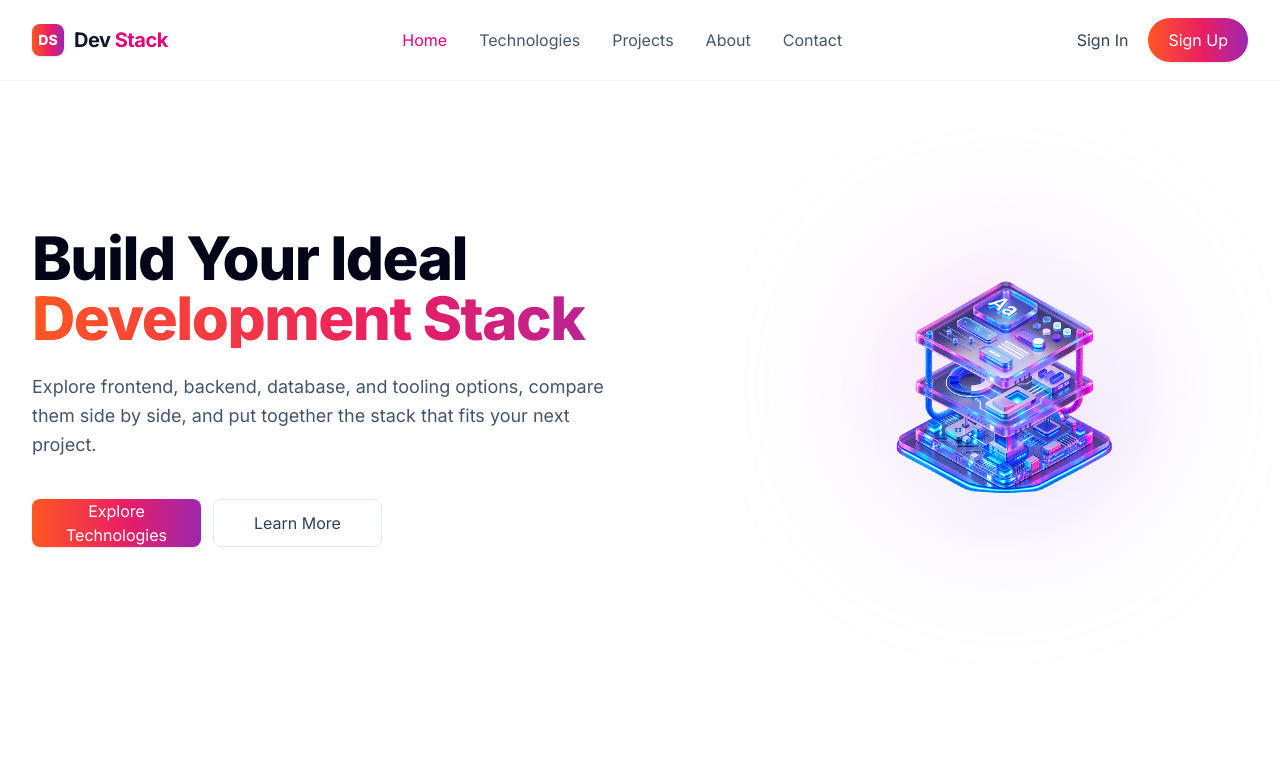
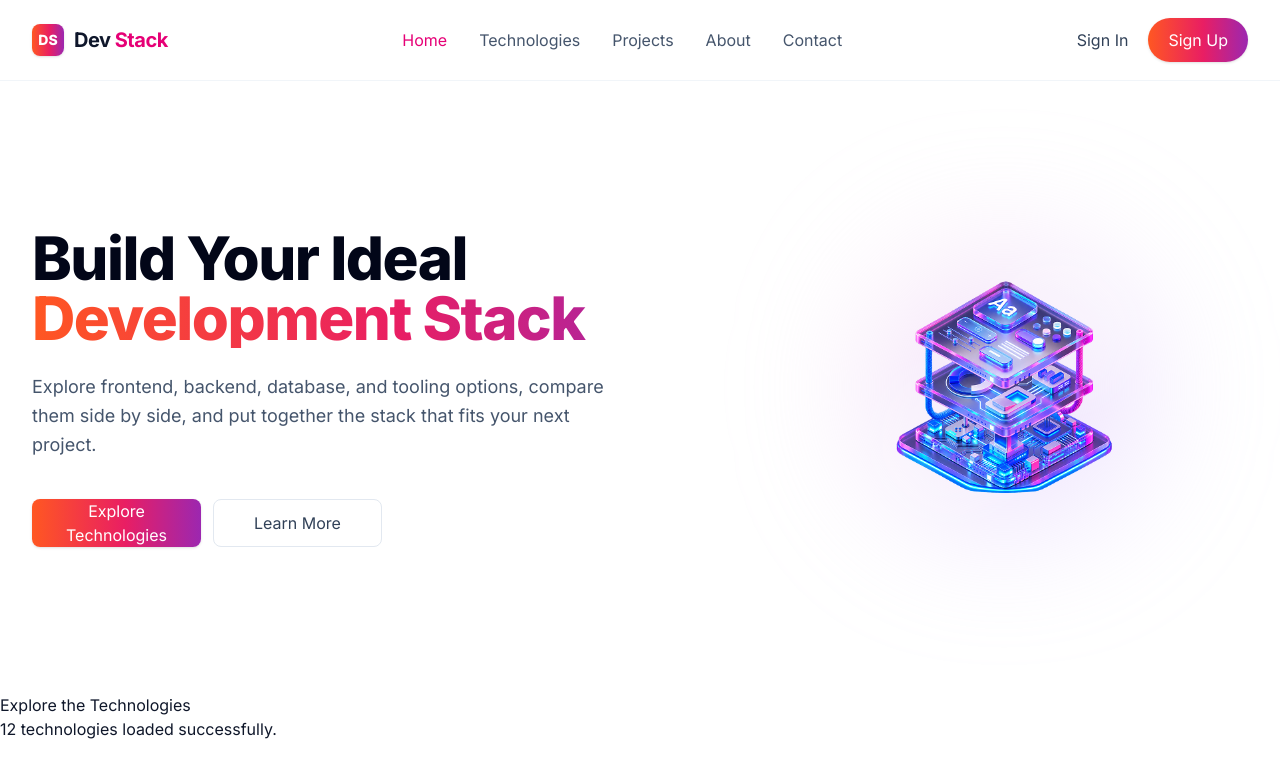
Before and after one commit to rezaulhasan1369/react-assignment-five, a React (Vite) app: page / in a window 1280 px wide. Shown: the top 778 px of the page. Built offline with nearby package versions, Linux system fonts and the light colour scheme.

Commit message:
Technology data loaded from external JSON

```diff
--- /dev/null
+++ b/public/technologies.json
@@ -0,0 +1,122 @@
+[
+  {
+    "id": "react",
+    "name": "React",
+    "category": "Frontend",
+    "description": "A declarative, component-based JavaScript library for building modern user interfaces.",
+    "icon": "https://cdn.jsdelivr.net/gh/devicons/devicon@latest/icons/react/react-original.svg",
+    "rating": 4.9,
+    "difficulty": "Beginner-Friendly",
+    "badge": "Popular"
+  },
+  {
+    "id": "vue",
+    "name": "Vue.js",
+    "category": "Frontend",
+    "description": "An approachable, performant and versatile framework for building web user interfaces.",
+    "icon": "https://cdn.jsdelivr.net/gh/devicons/devicon@latest/icons/vuejs/vuejs-original.svg",
+    "rating": 4.8,
+    "difficulty": "Beginner-Friendly",
+    "badge": "Versatile"
+  },
+  {
+    "id": "svelte",
+    "name": "Svelte",
+    "category": "Frontend",
+    "description": "A compiler-based framework for building concise and highly interactive web applications.",
+    "icon": "https://cdn.jsdelivr.net/gh/devicons/devicon@latest/icons/svelte/svelte-original.svg",
+    "rating": 4.8,
+    "difficulty": "Intermediate",
+    "badge": "Fast"
+  },
+  {
+    "id": "nextjs",
+    "name": "Next.js",
+    "category": "Frontend",
+    "description": "A React framework for building full-stack web applications with routing and server rendering.",
+    "icon": "https://cdn.jsdelivr.net/gh/devicons/devicon@latest/icons/nextjs/nextjs-original.svg",
+    "rating": 4.9,
+    "difficulty": "Intermediate",
+    "badge": "SSR / Edge"
+  },
+  {
+  "id": "nodejs",
+  "name": "Node.js",
+  "category": "Backend",
+  "description": "An asynchronous JavaScript runtime for building scalable server-side applications.",
+  "icon": "https://cdn.jsdelivr.net/gh/devicons/devicon@latest/icons/nodejs/nodejs-original.svg",
+  "rating": 4.8,
+  "difficulty": "Intermediate",
+  "badge": "Standard"
+},
+  {
+    "id": "postgresql",
+    "name": "PostgreSQL",
+    "category": "Database",
+    "description": "A powerful open-source relational database system known for reliability and advanced features.",
+    "icon": "https://cdn.jsdelivr.net/gh/devicons/devicon@latest/icons/postgresql/postgresql-original.svg",
+    "rating": 4.9,
+    "difficulty": "Intermediate",
+    "badge": "Top SQL"
+  },
+  {
+    "id": "redis",
+    "name": "Redis",
+    "category": "Database",
+    "description": "An in-memory data store used as a high-speed database, cache and message broker.",
+    "icon": "https://cdn.jsdelivr.net/gh/devicons/devicon@latest/icons/redis/redis-original.svg",
+    "rating": 4.8,
+    "difficulty": "Intermediate",
+    "badge": "Cache"
+  },
+  {
+    "id": "javascript",
+    "name": "JavaScript",
+    "category": "Language",
+    "description": "The versatile scripting language that powers interactive experiences across the web.",
+    "icon": "https://cdn.jsdelivr.net/gh/devicons/devicon@latest/icons/javascript/javascript-original.svg",
+    "rating": 4.9,
+    "difficulty": "Beginner-Friendly",
+    "badge": "Ubiquitous"
+  },
+  {
+    "id": "typescript",
+    "name": "TypeScript",
+    "category": "Language",
+    "description": "A strongly typed programming language that builds on JavaScript for robust tooling.",
+    "icon": "https://cdn.jsdelivr.net/gh/devicons/devicon@latest/icons/typescript/typescript-original.svg",
+    "rating": 4.9,
+    "difficulty": "Intermediate",
+    "badge": "Essential"
+  },
+  {
+    "id": "java",
+    "name": "Java",
+    "category": "Language",
+    "description": "A secure object-oriented programming language designed for portability and scale.",
+    "icon": "https://cdn.jsdelivr.net/gh/devicons/devicon@latest/icons/java/java-original.svg",
+    "rating": 4.6,
+    "difficulty": "Intermediate",
+    "badge": "Robust"
+  },
+  {
+    "id": "tailwindcss",
+    "name": "Tailwind CSS",
+    "category": "Styling",
+    "description": "A utility-first CSS framework for composing custom interfaces directly in markup.",
+    "icon": "https://cdn.jsdelivr.net/gh/devicons/devicon@latest/icons/tailwindcss/tailwindcss-original.svg",
+    "rating": 4.9,
+    "difficulty": "Beginner-Friendly",
+    "badge": "Modern"
+  },
+  {
+    "id": "docker",
+    "name": "Docker",
+    "category": "DevOps",
+    "description": "A platform for building, sharing and running containerized applications reliably.",
+    "icon": "https://cdn.jsdelivr.net/gh/devicons/devicon@latest/icons/docker/docker-original.svg",
+    "rating": 4.9,
+    "difficulty": "Intermediate",
+    "badge": "Containers"
+  }
+]
--- a/src/App.tsx
+++ b/src/App.tsx
@@ -1,15 +1,19 @@
 import { ToastContainer } from "react-toastify";
 import Hero from "./components/Hero";
 import Navbar from "./components/Navbar";
+import TechnologySection from "./components/TechnologySection";
+
+
 
 function App() {
   return (
     <>
       <Navbar />
 
-      <main>
-        <Hero />
-      </main>
+<main>
+  <Hero />
+  <TechnologySection />
+</main>
 
       <ToastContainer position="top-right" autoClose={2500} />
     </>
--- /dev/null
+++ b/src/components/TechnologySection.tsx
@@ -0,0 +1,48 @@
+import { useEffect, useState } from "react";
+import type { Technology } from "../types/technology";
+
+function TechnologySection() {
+  const [technologies, setTechnologies] = useState<Technology[]>([]);
+  const [isLoading, setIsLoading] = useState(true);
+  const [error, setError] = useState("");
+
+  useEffect(() => {
+    fetch("/technologies.json")
+      .then((response) => {
+        if (!response.ok) {
+          throw new Error("Failed to load technologies.");
+        }
+
+        return response.json();
+      })
+      .then((data: Technology[]) => {
+        setTechnologies(data);
+      })
+      .catch((error: unknown) => {
+        if (error instanceof Error) {
+          setError(error.message);
+        } else {
+          setError("An unexpected error occurred.");
+        }
+      })
+      .finally(() => {
+        setIsLoading(false);
+      });
+  }, []);
+
+  return (
+    <section id="technologies">
+      <h2>Explore the Technologies</h2>
+
+      {isLoading && <p>Loading technologies...</p>}
+
+      {error && <p>{error}</p>}
+
+      {!isLoading && !error && (
+        <p>{technologies.length} technologies loaded successfully.</p>
+      )}
+    </section>
+  );
+}
+
+export default TechnologySection;
--- /dev/null
+++ b/src/types/technology.ts
@@ -0,0 +1,24 @@
+export type TechnologyCategory =
+  | "Frontend"
+  | "Backend"
+  | "Database"
+  | "Language"
+  | "Styling"
+  | "DevOps"
+  | "Tools";
+
+export type TechnologyDifficulty =
+  | "Beginner-Friendly"
+  | "Intermediate"
+  | "Advanced";
+
+export interface Technology {
+  id: string;
+  name: string;
+  category: TechnologyCategory;
+  description: string;
+  icon: string;
+  rating: number;
+  difficulty: TechnologyDifficulty;
+  badge: string;
+}
```
